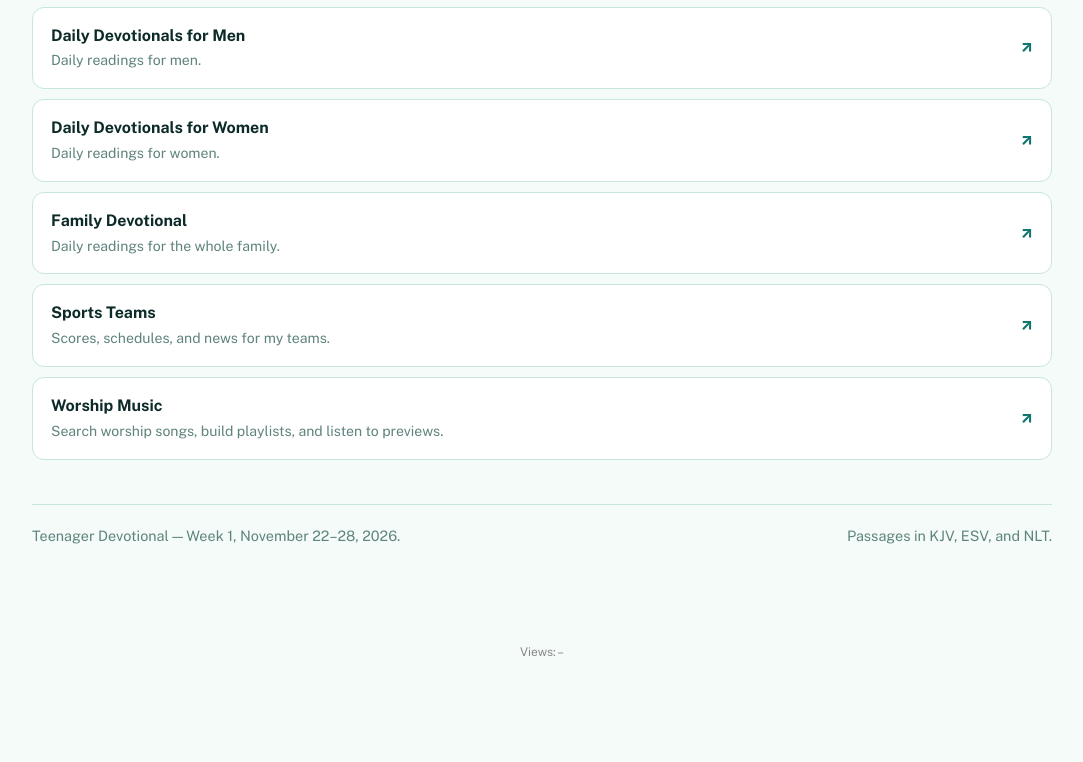
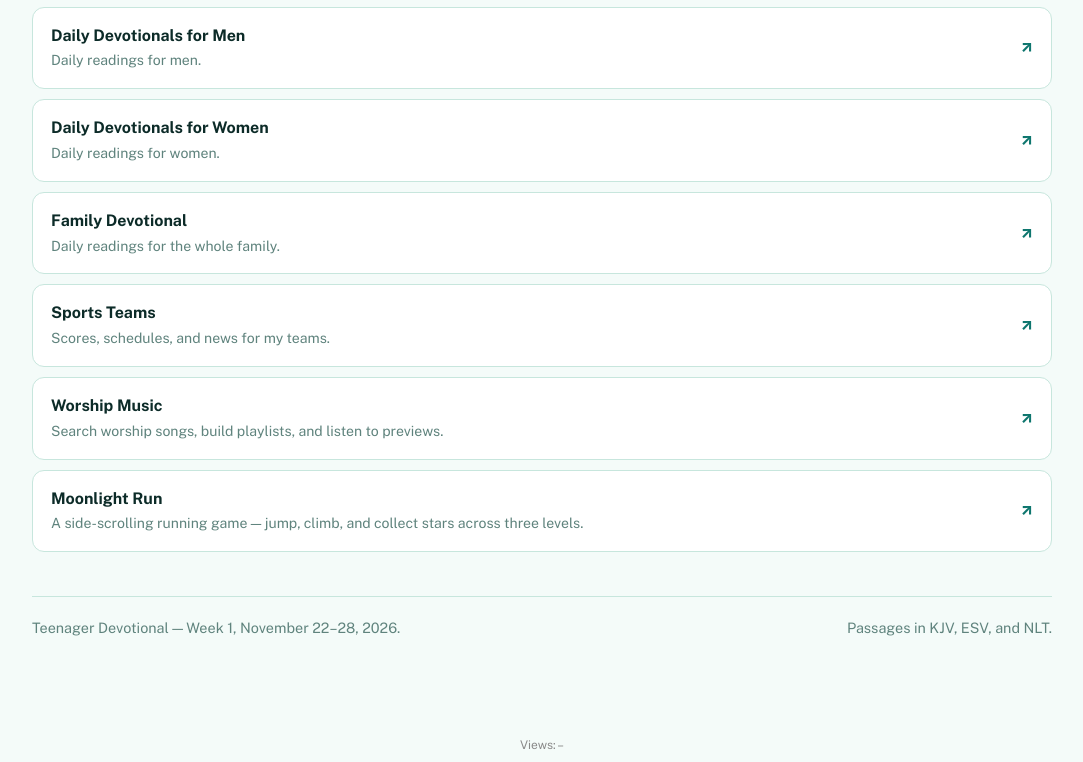
Before and after one commit to ejyoungr-hash/teenager-devotional, a plain HTML site: page index.html in a window 1280 px wide. Shown: the part 2520-3282 px from the top of the page, without its empty margins (98-1181 px from the left). Before the commit the page ends 3189 px from the top, so only its background shows below. Drawn offline with nearby package versions, Linux system fonts and the light colour scheme; no server answers.

Commit message:
Add Moonlight Run link to Other sites

```diff
--- a/index.html
+++ b/index.html
@@ -343,6 +343,15 @@
         <span class="arrow" aria-hidden="true">↗</span>
       </a>
     </li>
+    <li>
+      <a href="https://ejyoungr-hash.github.io/side-scroll-game/" target="_blank" rel="noopener">
+        <div>
+          <div class="ot">Moonlight Run</div>
+          <div class="od">A side-scrolling running game — jump, climb, and collect stars across three levels.</div>
+        </div>
+        <span class="arrow" aria-hidden="true">↗</span>
+      </a>
+    </li>
   </ul>
 
   <footer>
```
